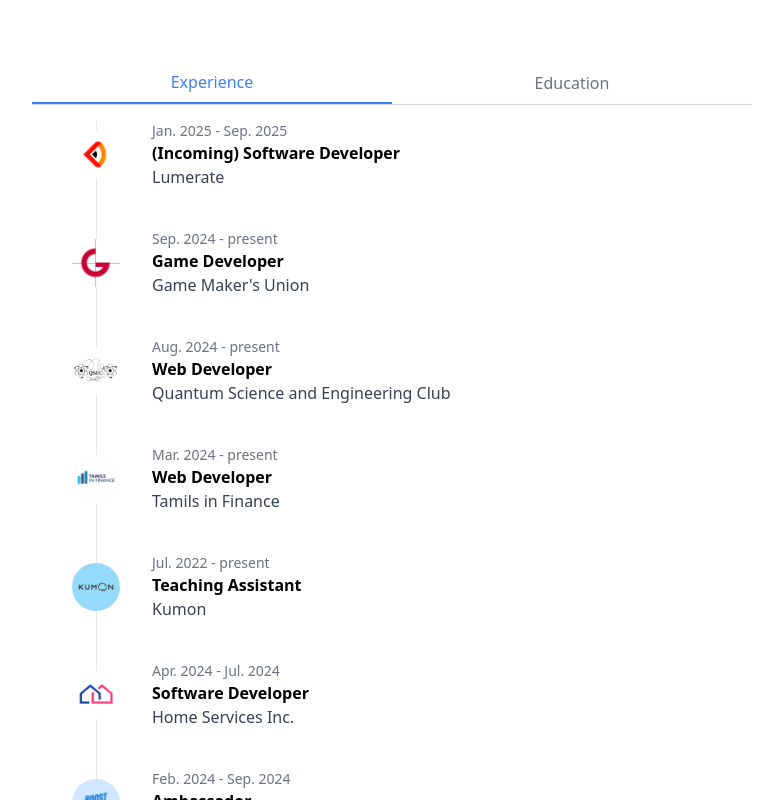
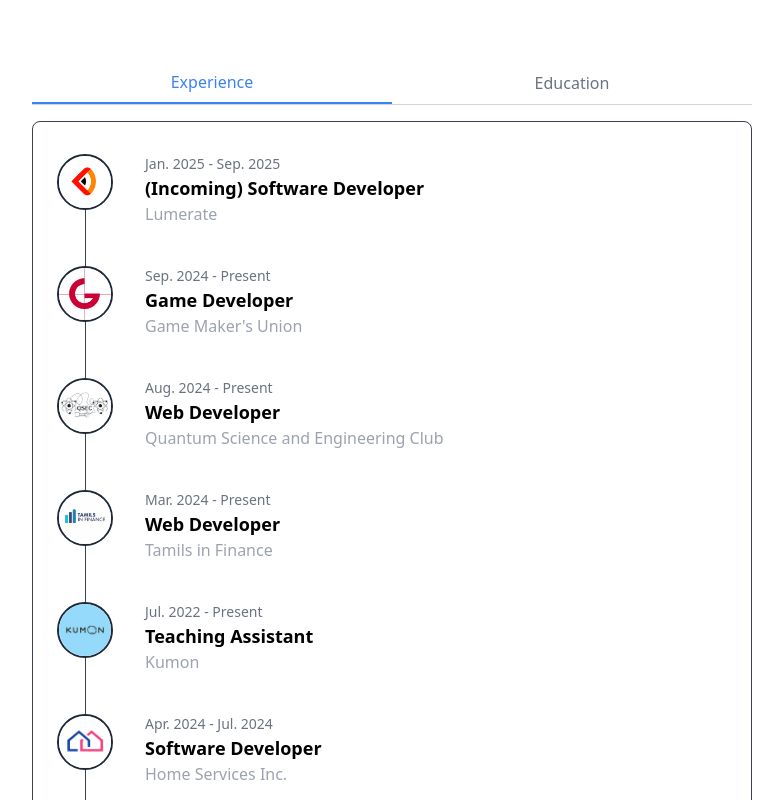
Before and after one commit to avallip443/arathi, a React (Vite) app: page / in a window 1280 px wide. Shown: the part 380-1180 px from the top of the page, without its empty margins (248-1031 px from the left). Built offline with nearby package versions, Linux system fonts and the light colour scheme.

Commit message:
update timeline design

```diff
--- a/src/components/experience/ExperienceCard.tsx
+++ b/src/components/experience/ExperienceCard.tsx
@@ -16,21 +16,22 @@ const ExperienceCard: React.FC<ExperienceProps> = ({
   end,
 }) => {
   return (
-    <div className="relative flex items-center px-4">
-      <div className="relative pr-4">
+    <div className="relative flex items-top gap-x-4">
+      <div className="relative">
+        <span className="absolute top-0 bottom-0 left-1/2 w-px bg-gray-700"></span>
         <img
           src={logo}
           alt={`${company} logo`}
-          className="w-12 h-12 rounded-full"
+          className="w-14 rounded-full border-2 border-gray-800 relative z-10"
         />
       </div>
 
-      <div className="pl-4">
-        <p className="text-gray-500 text-sm">
+      <div className="pl-4 pb-10">
+        <p className="text-sm text-gray-500">
           {start} - {end}
         </p>
-        <h2 className="font-semibold">{title}</h2>
-        <h3 className="text-gray-700">{company}</h3>
+        <h3 className="font-semibold text-lg">{title}</h3>
+        <h4 className="text-gray-400">{company}</h4>
       </div>
     </div>
   );
--- a/src/components/experience/ExperienceList.tsx
+++ b/src/components/experience/ExperienceList.tsx
@@ -1,25 +1,20 @@
-import React from "react";
 import ExperienceCard from "./ExperienceCard";
 import experienceData from "../../utils/experience.json";
 
 const ExperienceList: React.FC = () => {
   return (
-    <div>
-      <ol className="relative">
-        <span className="absolute left-16 top-1/2 h-full w-px bg-gray-200 dark:bg-gray-700 transform -translate-y-1/2"></span>
-
-        {experienceData.experience.map((exp) => (
-          <li className="mb-10 ms-6">
+    <div className="border py-8 px-6 border-gray-700 rounded-lg">
+      {experienceData.experience.map((exp, index) => (
+        <div key={index} className="relative">
           <ExperienceCard
             company={exp.company}
             title={exp.title}
             logo={exp.logo}
             start={exp.start}
-              end={exp.end || "present"}
+            end={exp.end || "Present"}
           />
-          </li>
+        </div>
       ))}
-      </ol>
     </div>
   );
 };
```
Lines whose indentation alone changed are shown as unchanged.
